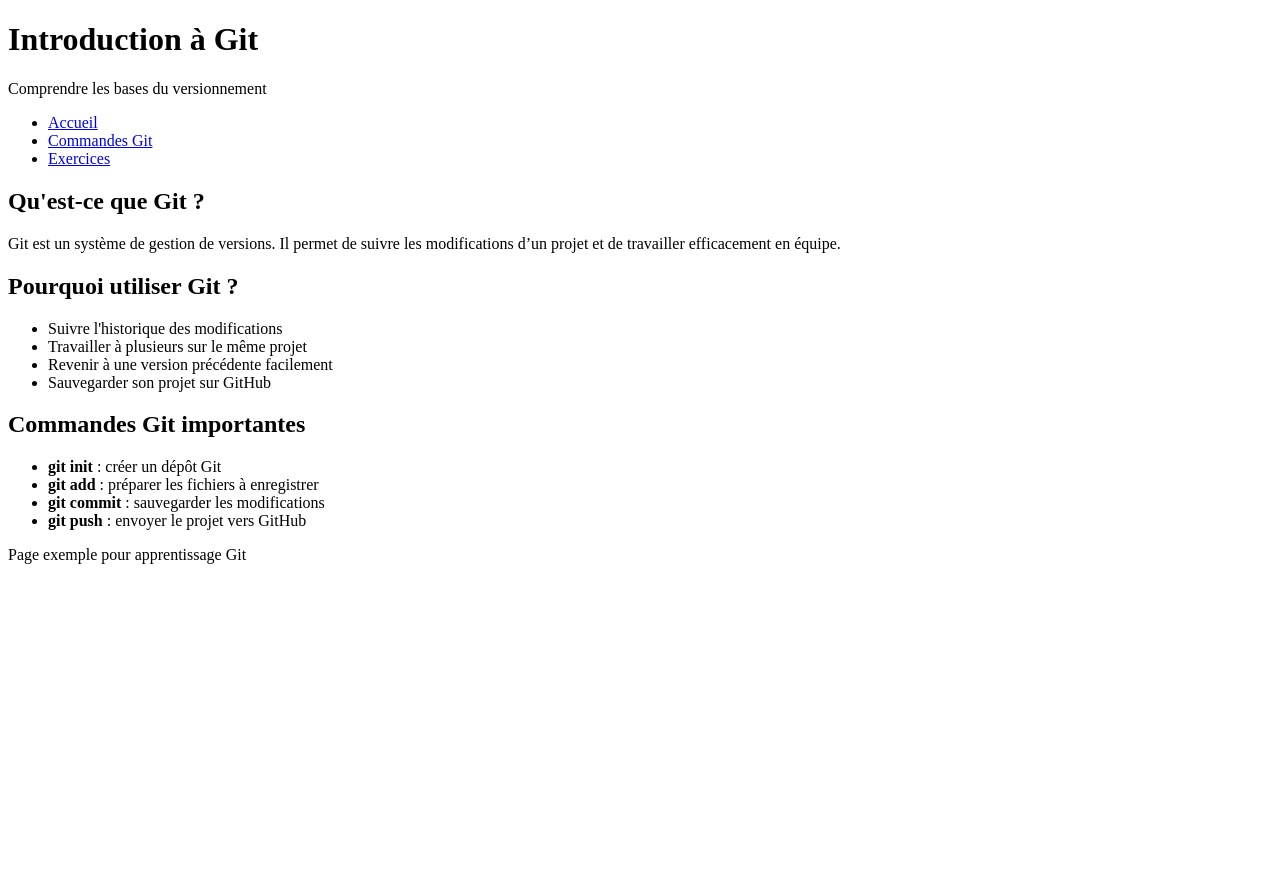
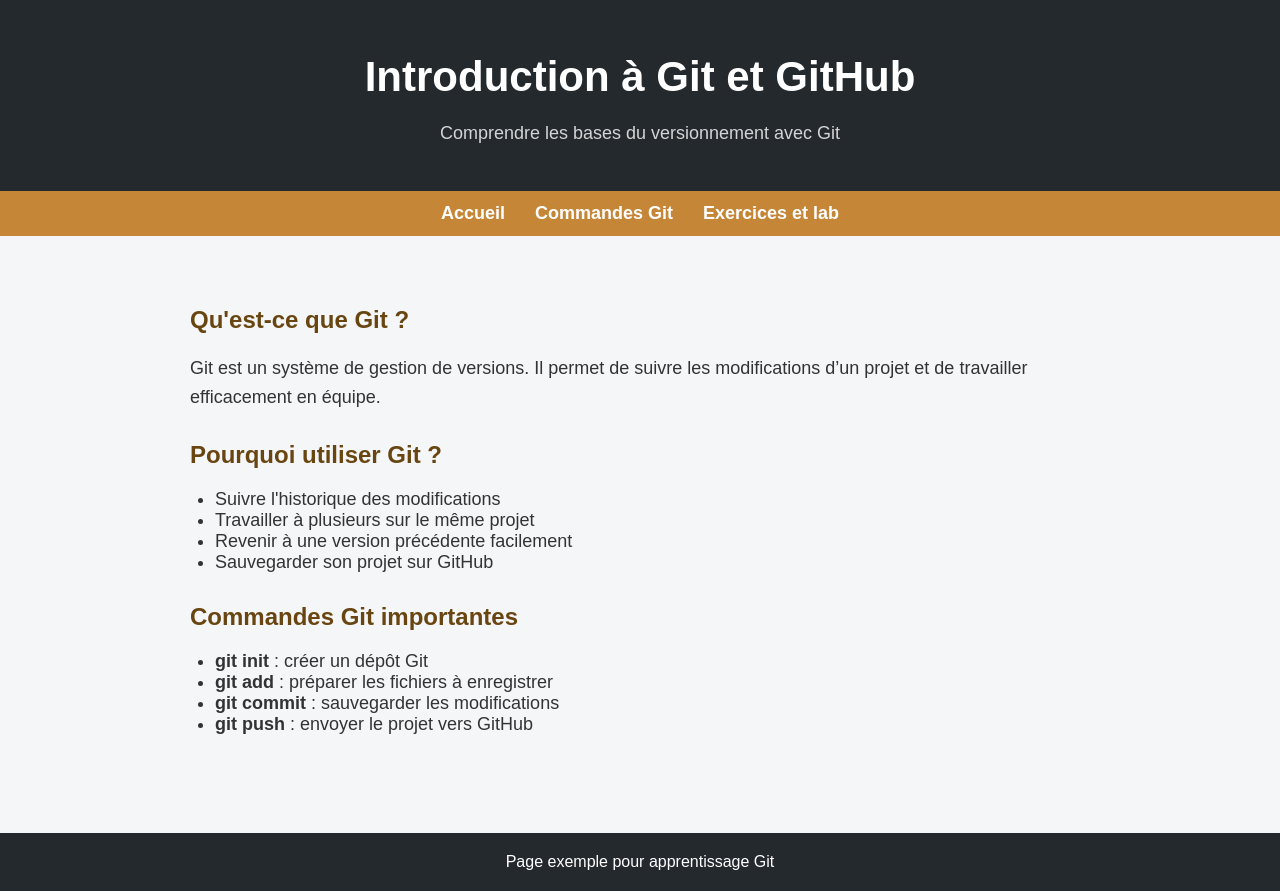
Before and after one commit to Plamedi15/premier-projet-Git, a plain HTML site: page index.html in a window 1280 px wide. Before the commit the page ends 800 px from the top, so only its background shows below. Drawn offline with Linux system fonts and the light colour scheme.

Commit message:
ajout de style et modification sur index

```diff
--- a/index.html
+++ b/index.html
@@ -10,15 +10,15 @@
 
  <body>
  <header>
- <h1>Introduction à Git</h1>
- <p>Comprendre les bases du versionnement</p>
+ <h1>Introduction à Git et GitHub</h1>
+ <p>Comprendre les bases du versionnement avec Git</p>
  </header>
 
  <nav>
  <ul>
  <li><a href="#">Accueil</a></li>
  <li><a href="#">Commandes Git</a></li>
- <li><a href="#">Exercices</a></li>
+ <li><a href="#">Exercices et lab</a></li>
  </ul>
  </nav>
 
--- a/style.css
+++ b/style.css
@@ -0,0 +1,107 @@
+/* =========================
+ Style général de la page
+========================= */
+
+body {
+ font-family: Arial, Helvetica, sans-serif;
+ margin: 0;
+ background-color: #f4f6f8;
+ color: #333;
+}
+
+/* =========================
+ Header
+========================= */
+
+header {
+ background-color: #24292e;
+ color: white;
+ text-align: center;
+ padding: 25px;
+}
+
+header h1 {
+ margin-bottom: 5px;
+ font-size: 42px;
+}
+
+header p {
+ font-size: 18px;
+ opacity: 0.8;
+}
+
+/* =========================
+ Navigation
+========================= */
+
+nav {
+ background-color: #c58737;
+ padding: 12px;
+}
+
+nav ul {
+ list-style: none;
+ display: flex;
+ justify-content: center;
+ gap: 30px;
+ margin: 0;
+ padding: 0;
+}
+
+nav a {
+ text-decoration: none;
+ color: white;
+ font-weight: bold;
+ font-size: 18px;
+}
+
+nav a:hover {
+ text-decoration: underline;
+}
+
+/* =========================
+ Contenu principal
+========================= */
+
+main {
+ max-width: 900px;
+ margin: auto;
+ padding: 40px;
+}
+
+/* =========================
+ Titres
+========================= */
+
+h2 {
+ color: #694611;
+ margin-top: 30px;
+}
+
+/* =========================
+ Paragraphes
+========================= */
+
+p {
+ font-size: 18px;
+ line-height: 1.6;
+}
+
+/* =========================
+ Listes
+========================= */
+
+ul {
+ font-size: 18px;
+ padding-left: 25px;
+}
+
+/* ========================= Footer========================= */
+footer {
+ background-color: #24292e;
+ color: white;
+ text-align: center;
+ padding: 20px;
+ margin-top: 40px;
+ font-size: 16px;
+}
```
